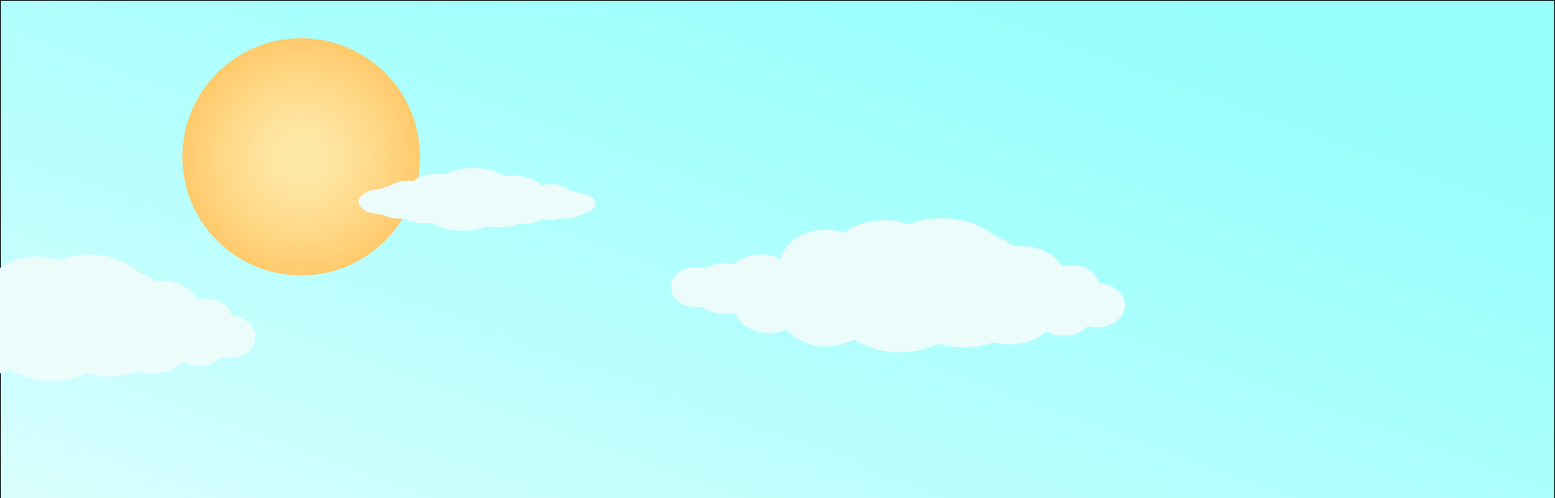
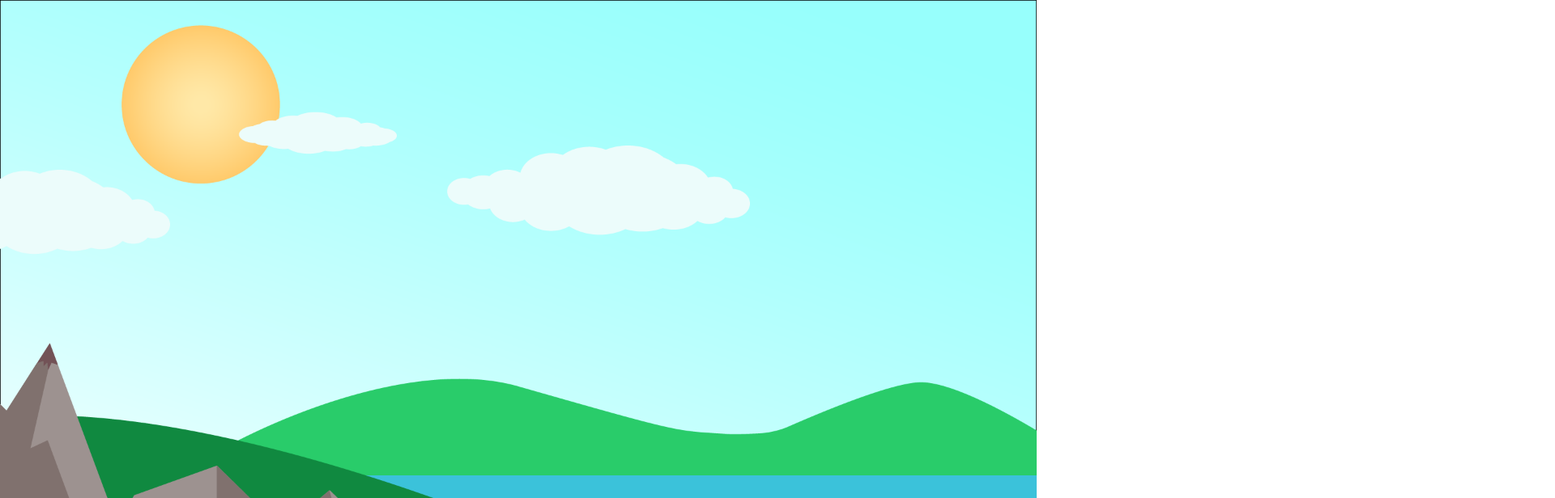
Before and after one commit to Hello-Cockatiel-2019/HelloCockatiel-5-donaldjoi, a React (Create React App) app: page / in a window 1280 px wide. Shown: the top 616 px of the page at 81% size, 1920 px wide, since content can reach past the window. Built offline with nearby package versions, Linux system fonts and the light colour scheme.

Commit message:
[UPDATE]bgSize

```diff
--- a/src/App.js
+++ b/src/App.js
@@ -12,6 +12,9 @@ const Image = styled.img`
     /*background: url('/${props => props.source}') no-repeat fixed ; */
     background-size: cover;
     height: 100%;
+    width: 100%;
+    max-height: 100%;
+    max-width: 100%;
 `
 
 class App extends React.Component {
@@ -20,7 +23,7 @@ class App extends React.Component {
       <div>
         <Container-fluid>
           <div>
-            <Image src="/background/cover.png" />
+            <Image src="/background/cover.png"  />
             <Navbar />
             <div>
             <Image src="/background/bg.png" />
```
